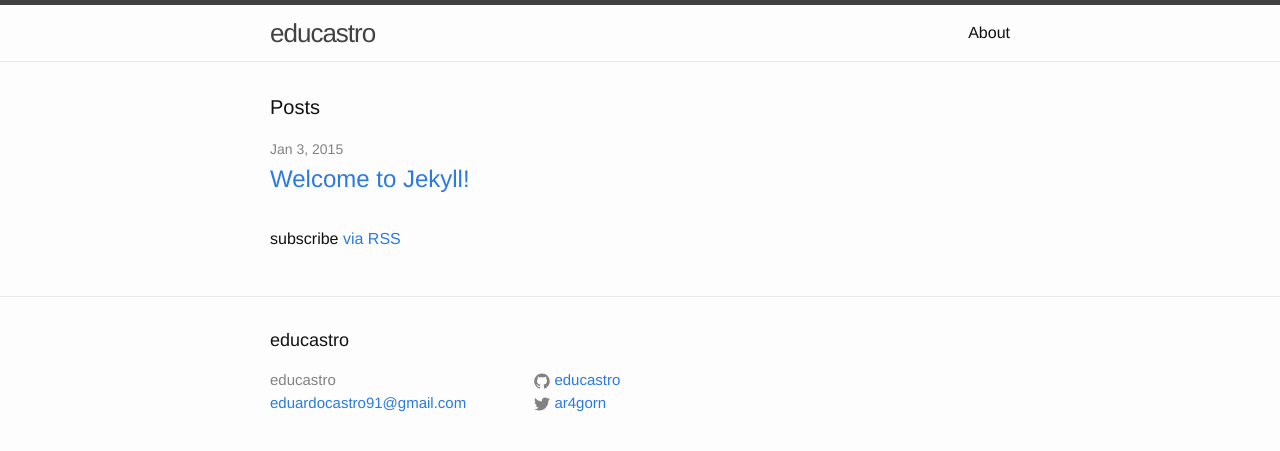
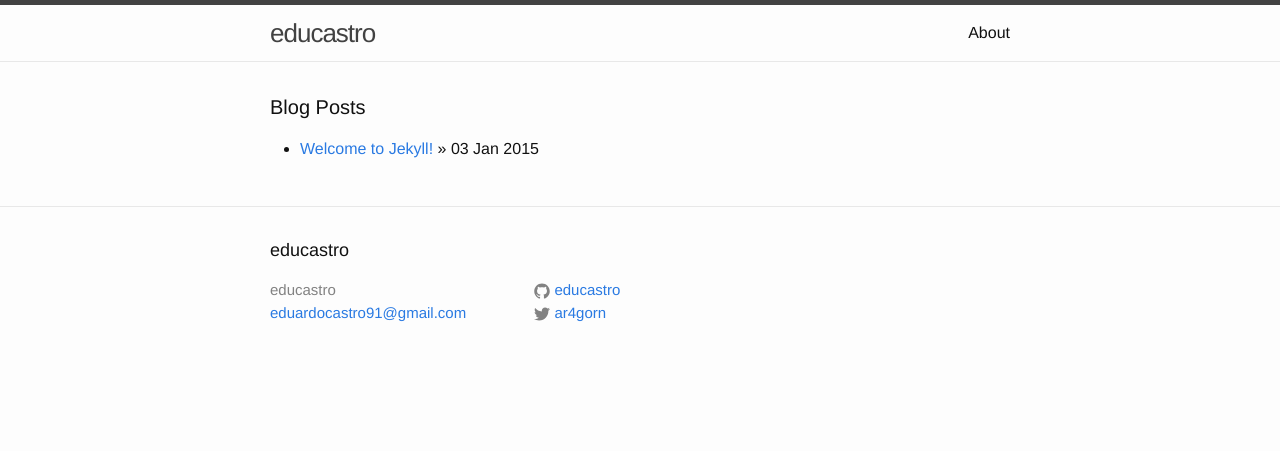
Before and after one commit to educastro/educastro.github.io, a Jekyll site: the page built from index.html, in a window 1280 px wide. Shown: the top 451 px of the page. Built offline with Jekyll 4.4.1, drawn with Linux system fonts in a browser that asks for light colours.

Commit message:
Shows the posts as a list and comment the old structure that was used in index page

```diff
--- a/index.html
+++ b/index.html
@@ -2,6 +2,16 @@
 layout: default
 ---
 
+<div id="home">
+  <h1 class="page-heading">Blog Posts</h1>
+  <ul class="posts">
+    {% for post in site.posts %}
+      <li><a href="{{ post.url }}">{{ post.title }}</a> &raquo; <span>{{ post.date | date_to_string }}</span></li>
+    {% endfor %}
+  </ul>
+</div>
+
+<!--
 <div class="home">
 
   <h1 class="page-heading">Posts</h1>
@@ -21,3 +31,4 @@ layout: default
   <p class="rss-subscribe">subscribe <a href="{{ "/feed.xml" | prepend: site.baseurl }}">via RSS</a></p>
 
 </div>
+-->
```
